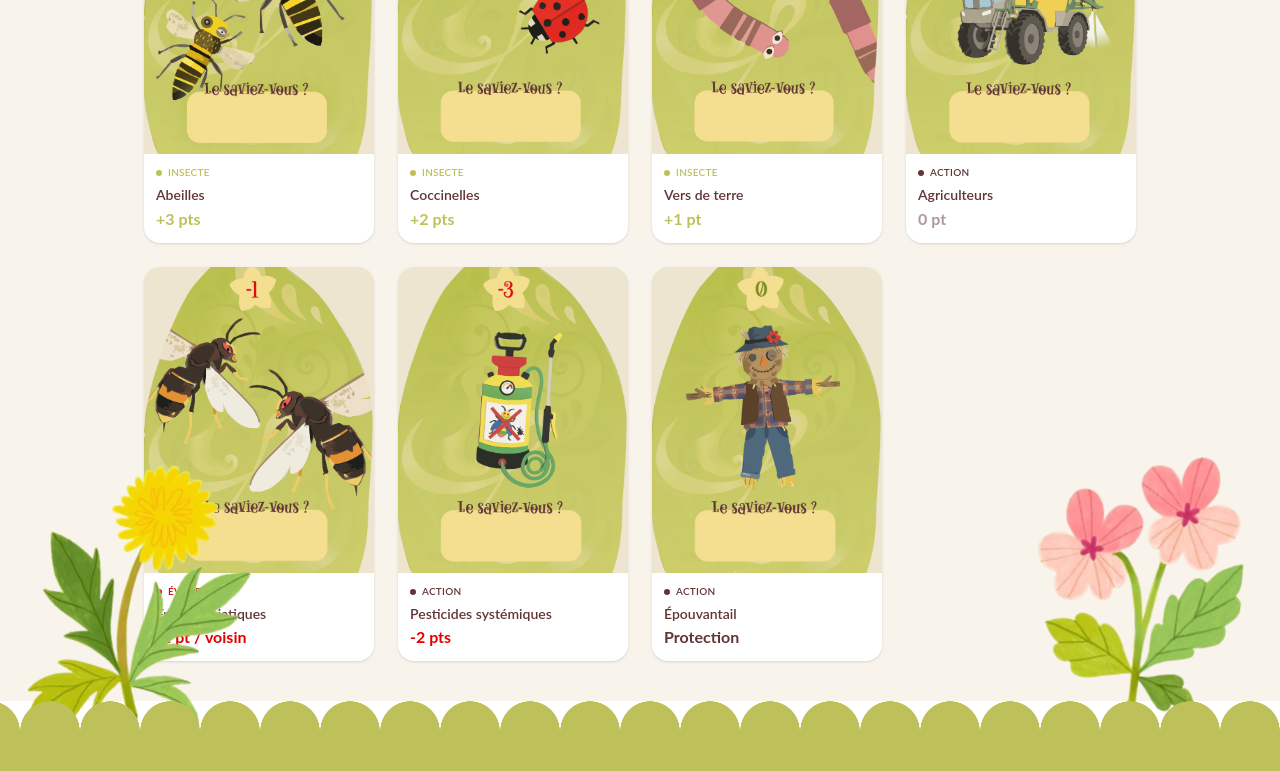
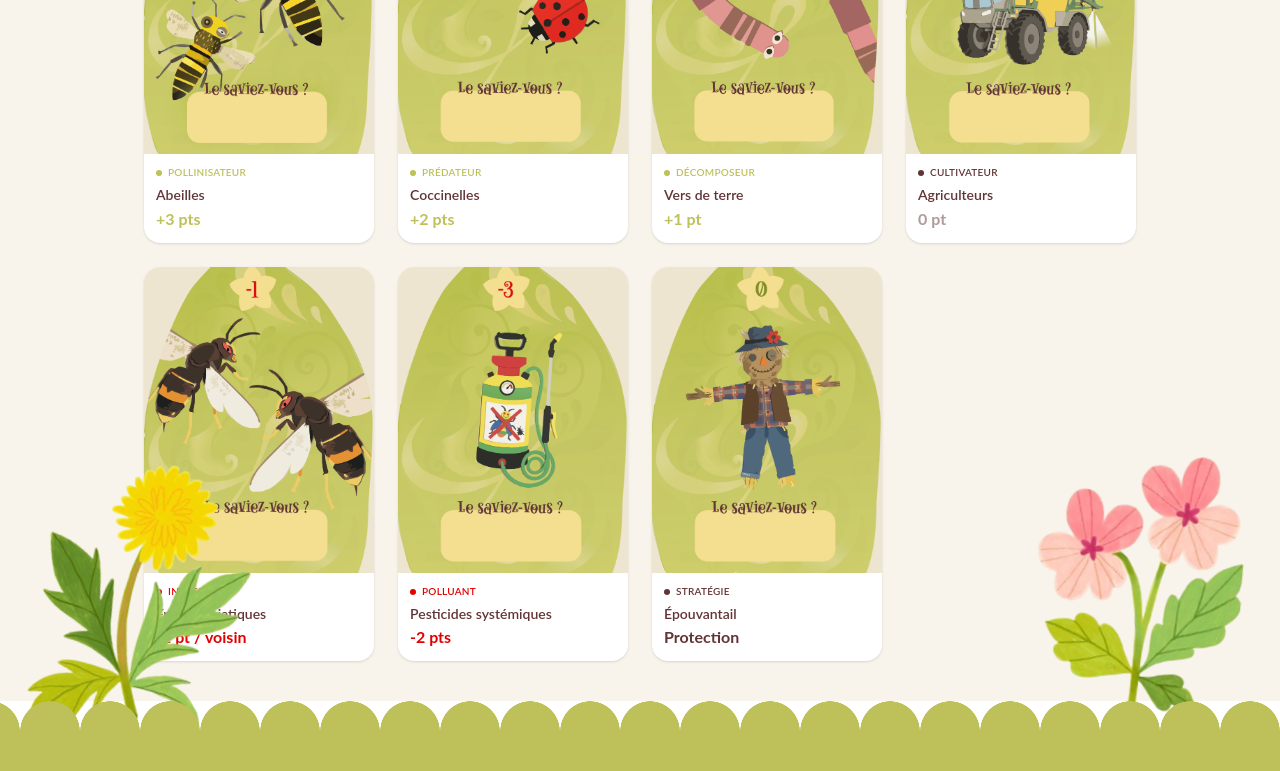
Before and after one commit to DerouillonAlice/sauve_qui_pousse, a Vue app: page /cartes in a window 1280 px wide. Shown: the part 677-1448 px from the top of the page. Built offline with nearby package versions, Linux system fonts and the light colour scheme.

Commit message:
fix(cards): replace category with ecological role and group

```diff
--- a/src/views/CardsView.vue
+++ b/src/views/CardsView.vue
@@ -16,12 +16,14 @@ import wormImg        from '@/assets/img/worm.svg'
 
 const { t } = useI18n()
 
-type Category = 'Insecte' | 'Événement' | 'Action'
+type Group = 'Bénéfique' | 'Nuisible' | 'Neutre'
+type Role  = 'Pollinisateur' | 'Prédateur' | 'Décomposeur' | 'Cultivateur' | 'Invasif' | 'Polluant' | 'Stratégie'
 
 interface CardData {
   id:         number
   name:       string
-  category:   Category
+  role:       Role
+  group:      Group
   points:     string
   effect:     string
   img:        string
@@ -30,54 +32,58 @@ interface CardData {
 
 const allCards: CardData[] = [
   {
-    id: 1, name: 'Abeilles', category: 'Insecte', points: '+3 pts',
+    id: 1, name: 'Abeilles', role: 'Pollinisateur', group: 'Bénéfique', points: '+3 pts',
     effect: 'Pollinisateurs essentiels. Sans elles, 80 % des plantes à fleurs ne se reproduiraient pas.',
     img: imgAbeilles, pointColor: 'text-primary',
   },
   {
-    id: 2, name: 'Coccinelles', category: 'Insecte', points: '+2 pts',
+    id: 2, name: 'Coccinelles', role: 'Prédateur', group: 'Bénéfique', points: '+2 pts',
     effect: 'Prédateurs naturels des pucerons. Elles protègent tes cultures sans chimie.',
     img: imgCoccinelles, pointColor: 'text-primary',
   },
   {
-    id: 3, name: 'Vers de terre', category: 'Insecte', points: '+1 pt',
+    id: 3, name: 'Vers de terre', role: 'Décomposeur', group: 'Bénéfique', points: '+1 pt',
     effect: 'Décomposeurs indispensables. Ils aèrent et fertilisent le sol naturellement.',
     img: imgVers, pointColor: 'text-primary',
   },
   {
-    id: 4, name: 'Agriculteurs', category: 'Action', points: '0 pt',
+    id: 4, name: 'Agriculteurs', role: 'Cultivateur', group: 'Neutre', points: '0 pt',
     effect: "Ni bénéfiques ni néfastes. Les agriculteurs maintiennent l'équilibre du jardin.",
     img: imgAgricole, pointColor: 'text-brown/50',
   },
   {
-    id: 5, name: 'Frelons asiatiques', category: 'Événement', points: '-1 pt / voisin',
+    id: 5, name: 'Frelons asiatiques', role: 'Invasif', group: 'Nuisible', points: '-1 pt / voisin',
     effect: 'Espèces invasives. Tous les voisins perdent un insecte de leur main.',
     img: imgFrelons, pointColor: 'text-red',
   },
   {
-    id: 6, name: 'Pesticides systémiques', category: 'Action', points: '-2 pts',
+    id: 6, name: 'Pesticides systémiques', role: 'Polluant', group: 'Nuisible', points: '-2 pts',
     effect: 'Contaminent les sols et éliminent insectes utiles comme nuisibles.',
     img: imgPesticides, pointColor: 'text-red',
   },
   {
-    id: 7, name: 'Épouvantail', category: 'Action', points: 'Protection',
+    id: 7, name: 'Épouvantail', role: 'Stratégie', group: 'Neutre', points: 'Protection',
     effect: 'Transfère une carte négative de ta main vers un adversaire de ton choix.',
     img: imgEpouvantail, pointColor: 'text-brown',
   },
 ]
 
-const categoryMeta: Record<Category, { color: string; dot: string }> = {
-  'Insecte':   { color: 'text-primary', dot: 'bg-primary' },
-  'Événement': { color: 'text-red',     dot: 'bg-red'     },
-  'Action':    { color: 'text-brown',   dot: 'bg-brown'   },
+const roleMeta: Record<Role, { color: string; dot: string }> = {
+  'Pollinisateur': { color: 'text-primary', dot: 'bg-primary'    },
+  'Prédateur':     { color: 'text-primary', dot: 'bg-primary'    },
+  'Décomposeur':   { color: 'text-primary', dot: 'bg-primary'    },
+  'Cultivateur':   { color: 'text-brown',   dot: 'bg-brown'      },
+  'Invasif':       { color: 'text-red',     dot: 'bg-red'        },
+  'Polluant':      { color: 'text-red',     dot: 'bg-red'        },
+  'Stratégie':     { color: 'text-brown',   dot: 'bg-brown'      },
 }
 
-type Filter = 'Toutes' | Category
+type Filter = 'Toutes' | Group
 const filters: { key: Filter; label: string }[] = [
-  { key: 'Toutes',    label: t('cards.filter.all') },
-  { key: 'Insecte',   label: t('cards.filter.insects') },
-  { key: 'Événement', label: t('cards.filter.events') },
-  { key: 'Action',    label: t('cards.filter.actions') },
+  { key: 'Toutes',     label: t('cards.filter.all')       },
+  { key: 'Bénéfique',  label: t('cards.filter.insects')   },
+  { key: 'Nuisible',   label: t('cards.filter.events')    },
+  { key: 'Neutre',     label: t('cards.filter.actions')   },
 ]
 
 const activeFilter = ref<Filter>('Toutes')
@@ -86,7 +92,7 @@ const selectedCard = ref<CardData | null>(null)
 const filteredCards = computed(() =>
   activeFilter.value === 'Toutes'
     ? allCards
-    : allCards.filter(c => c.category === activeFilter.value)
+    : allCards.filter(c => c.group === activeFilter.value)
 )
 
 function setFilter(f: Filter) {
@@ -170,10 +176,10 @@ function nextCard() {
           <!-- Info -->
           <div class="px-3 pt-2.5 pb-3">
             <div class="flex items-center gap-1.5 mb-1">
-              <span class="w-1.5 h-1.5 rounded-full shrink-0" :class="categoryMeta[card.category].dot" />
+              <span class="w-1.5 h-1.5 rounded-full shrink-0" :class="roleMeta[card.role].dot" />
               <span class="text-[10px] font-semibold uppercase tracking-wide"
-                :class="categoryMeta[card.category].color">
-                {{ card.category }}
+                :class="roleMeta[card.role].color">
+                {{ card.role }}
               </span>
             </div>
             <p class="text-brown font-semibold text-sm leading-snug">{{ card.name }}</p>
@@ -207,10 +213,10 @@ function nextCard() {
           <div class="px-6 py-5 overflow-y-auto">
             <div class="flex items-start justify-between mb-1">
               <div class="flex items-center gap-2">
-                <span class="w-2 h-2 rounded-full" :class="categoryMeta[selectedCard.category].dot" />
+                <span class="w-2 h-2 rounded-full" :class="roleMeta[selectedCard.role].dot" />
                 <span class="text-xs font-semibold uppercase tracking-wide"
-                  :class="categoryMeta[selectedCard.category].color">
-                  {{ selectedCard.category }}
+                  :class="roleMeta[selectedCard.role].color">
+                  {{ selectedCard.role }}
                 </span>
               </div>
               <button @click="selectedCard = null"
```
